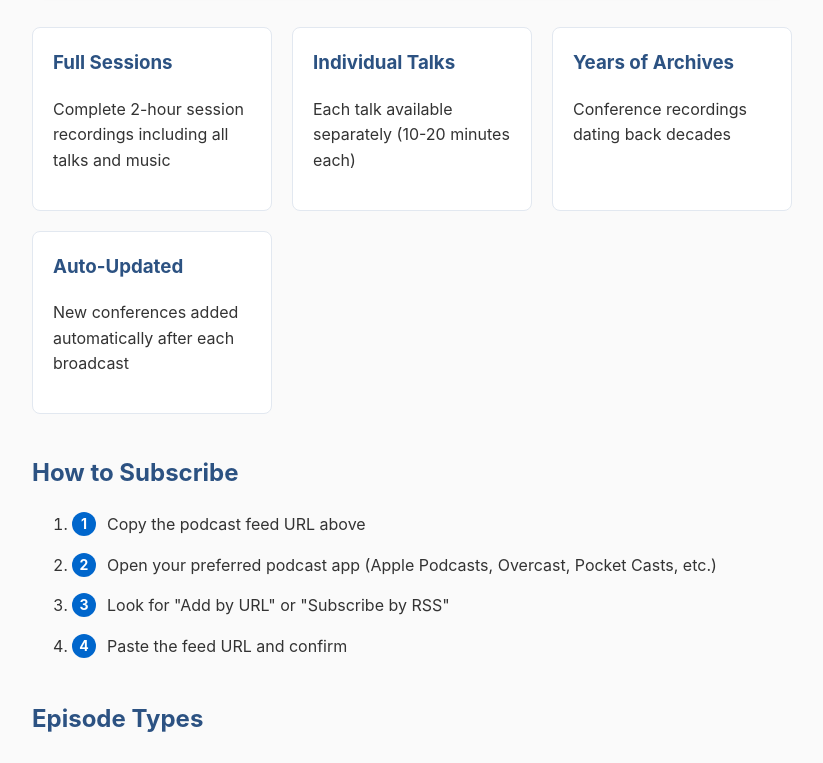
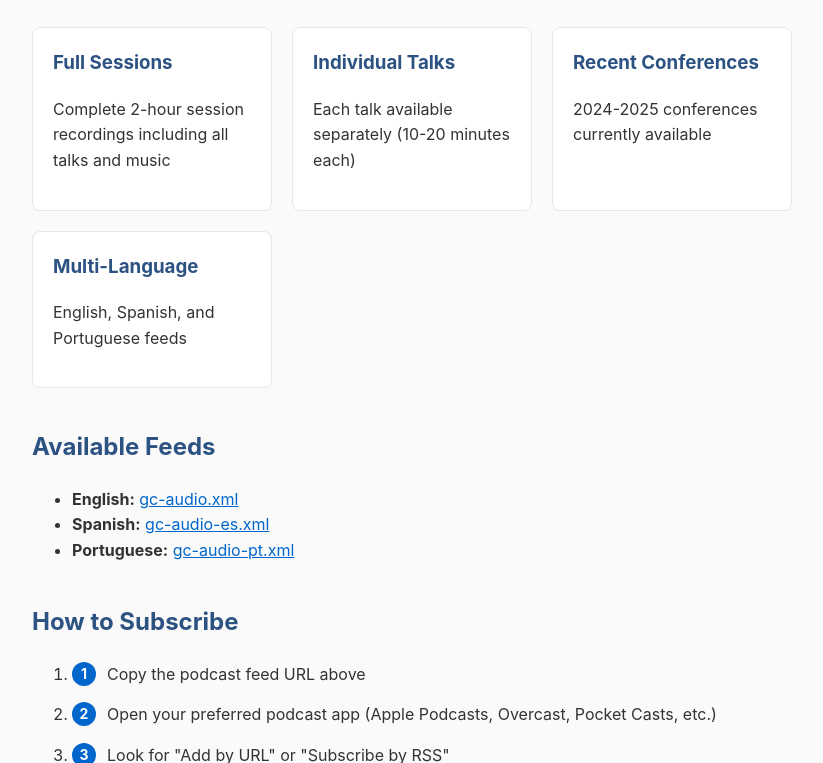
Before and after one commit to nanoDBA/gc_podcast, a website: page docs/index.html in a window 1280 px wide. Shown: the part 435-1198 px from the top of the page, without its empty margins (228-1051 px from the left). Drawn offline with Linux system fonts and the light colour scheme.

Commit message:
Update landing page: accurate feature list, add language feed links

```diff
--- a/docs/index.html
+++ b/docs/index.html
@@ -125,14 +125,21 @@
       <p>Each talk available separately (10-20 minutes each)</p>
     </div>
     <div class="feature">
-      <h3>Years of Archives</h3>
-      <p>Conference recordings dating back decades</p>
+      <h3>Recent Conferences</h3>
+      <p>2024-2025 conferences currently available</p>
     </div>
     <div class="feature">
-      <h3>Auto-Updated</h3>
-      <p>New conferences added automatically after each broadcast</p>
+      <h3>Multi-Language</h3>
+      <p>English, Spanish, and Portuguese feeds</p>
     </div>
   </div>
+
+  <h2>Available Feeds</h2>
+  <ul>
+    <li><strong>English:</strong> <a href="gc-audio.xml">gc-audio.xml</a></li>
+    <li><strong>Spanish:</strong> <a href="gc-audio-es.xml">gc-audio-es.xml</a></li>
+    <li><strong>Portuguese:</strong> <a href="gc-audio-pt.xml">gc-audio-pt.xml</a></li>
+  </ul>
 
   <h2>How to Subscribe</h2>
   <ol class="steps">
```
